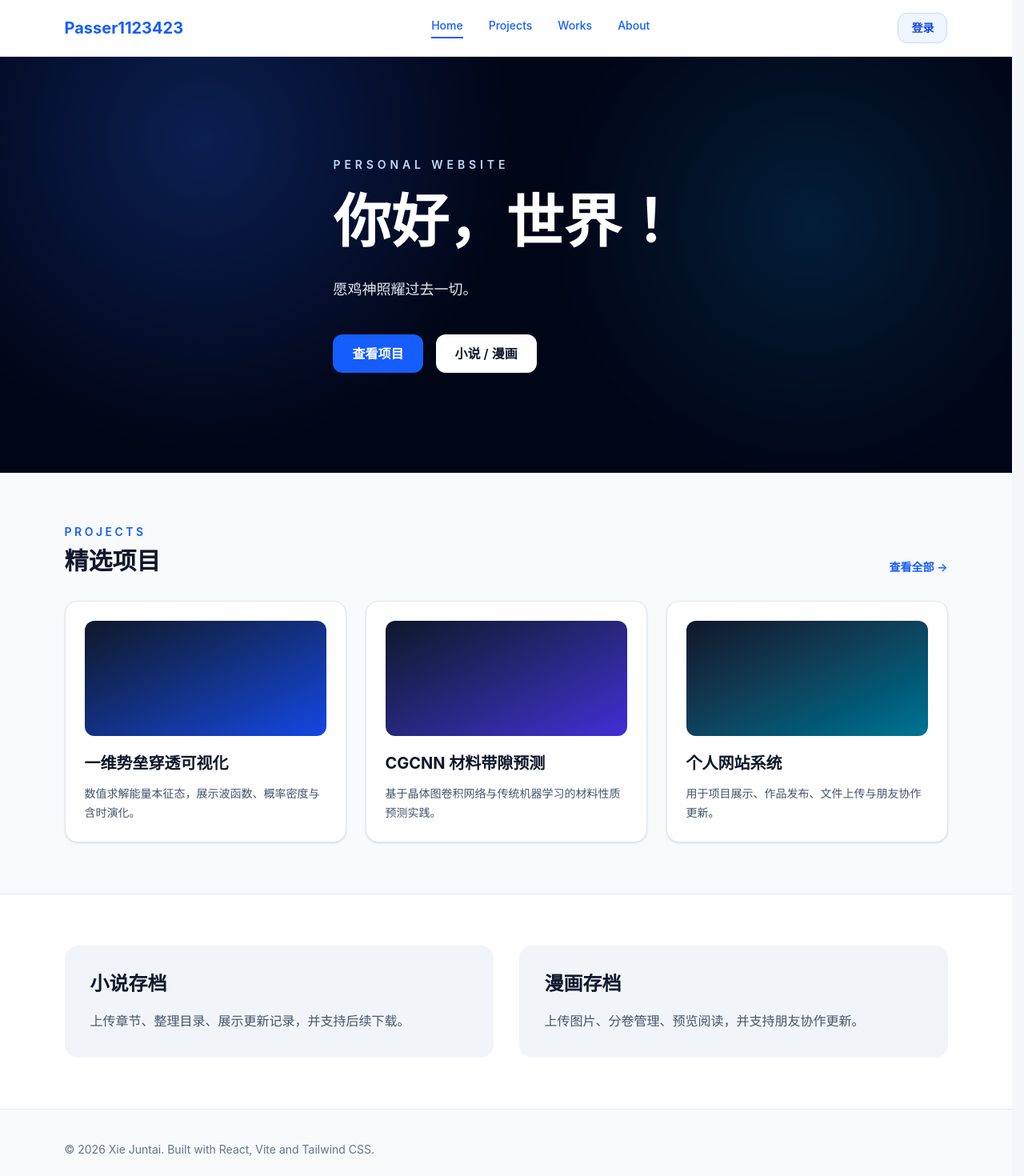
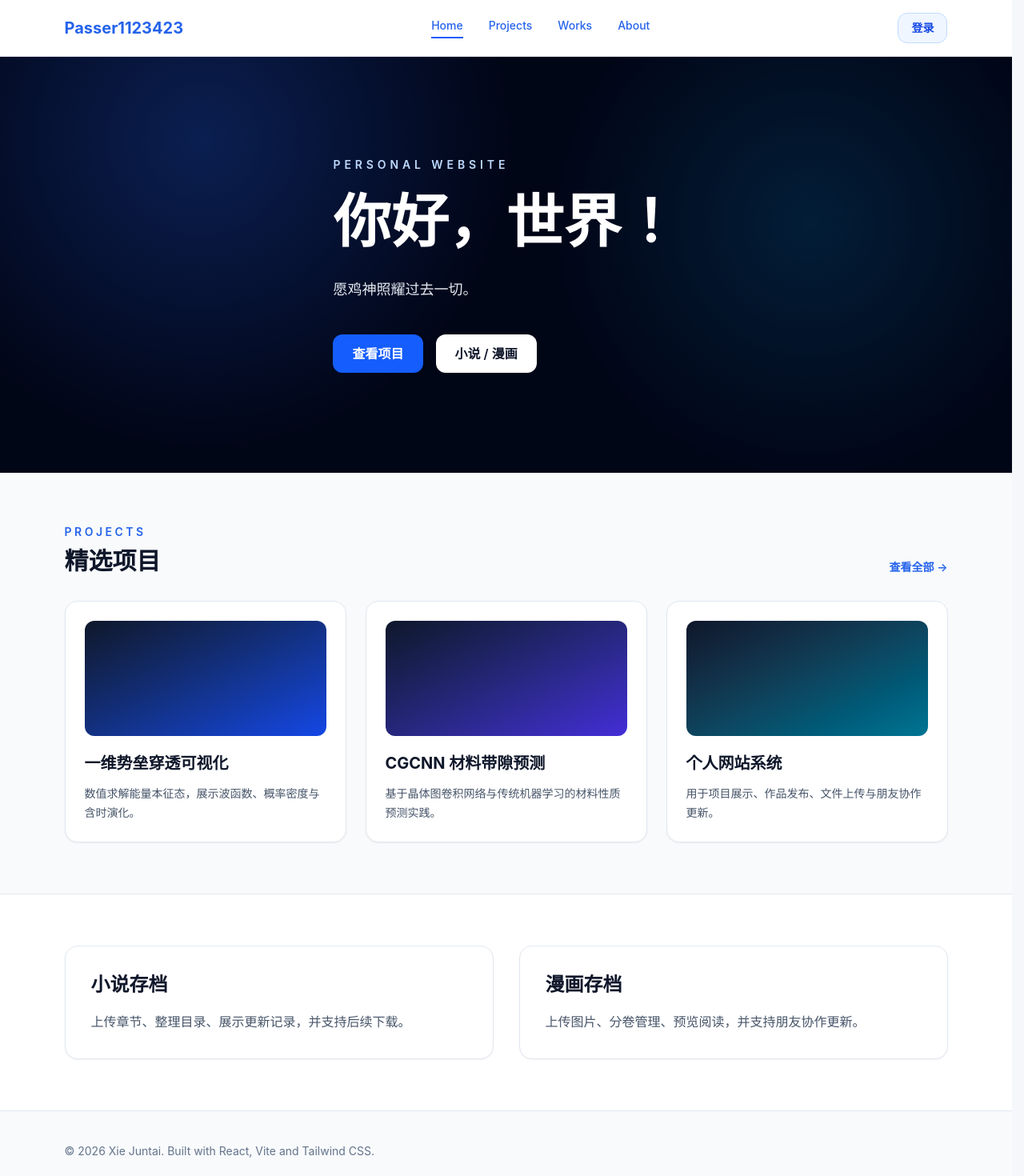
Before and after one commit to Passer1123423/personal-site, a React (Vite) app in the folder frontend/: page / in a window 1280 px wide. Shown: the top 1470 px of the page at 80% size. Built offline with nearby package versions, Linux system fonts and the light colour scheme.

Commit message:
Apply shared public page styles

```diff
--- a/frontend/src/components/Footer.tsx
+++ b/frontend/src/components/Footer.tsx
@@ -2,7 +2,7 @@ function Footer() {
   return (
     <footer
       id="about"
-      className="mx-auto max-w-6xl px-6 py-10 text-sm text-slate-500"
+      className="mx-auto max-w-6xl px-6 py-10 text-sm text-soft"
     >
       © 2026 Xie Juntai. Built with React, Vite and Tailwind CSS.
     </footer>
--- a/frontend/src/components/Hero.tsx
+++ b/frontend/src/components/Hero.tsx
@@ -32,7 +32,7 @@ function Hero() {
 
           <Link
             to="/works"
-            className="rounded-xl bg-white px-6 py-3 font-semibold text-slate-900 hover:bg-slate-100"
+            className="rounded-xl bg-white px-6 py-3 font-semibold text-main hover:bg-slate-100"
           >
             小说 / 漫画
           </Link>
--- a/frontend/src/components/Navbar.tsx
+++ b/frontend/src/components/Navbar.tsx
@@ -49,7 +49,7 @@ function Navbar() {
   return (
     <header className="sticky top-0 z-20 border-b border-slate-200 bg-white/90 backdrop-blur">
       <nav className="mx-auto flex max-w-6xl items-center justify-between px-6 py-4">
-        <NavLink to="/" className="text-xl font-bold text-blue-600">
+        <NavLink to="/" className="text-xl font-bold link-accent">
           Passer1123423
         </NavLink>
 
@@ -60,7 +60,7 @@ function Navbar() {
               to={item.to}
               end={item.to === '/'}
               className={({ isActive }) =>
-                `border-b-2 pb-1 text-blue-600 transition ${
+                `border-b-2 pb-1 link-accent transition ${
                   isActive
                     ? 'border-blue-600'
                     : 'border-transparent hover:border-blue-300'
@@ -76,7 +76,7 @@ function Navbar() {
           <div className="flex items-center gap-3">
             <Link
               to={`/users/${currentUser.username}`}
-              className="inline-block text-sm font-semibold text-blue-600 underline underline-offset-4 transition duration-150 hover:scale-110 hover:-rotate-1 hover:text-blue-600"
+              className="inline-block text-sm font-semibold link-accent underline underline-offset-4 transition duration-150 hover:scale-110 hover:-rotate-1"
               title="进入用户主页"
             >
               {currentUser.displayName || currentUser.username}
--- a/frontend/src/components/ProjectCard.tsx
+++ b/frontend/src/components/ProjectCard.tsx
@@ -6,14 +6,14 @@ type ProjectCardProps = {
 
 function ProjectCard({ project }: ProjectCardProps) {
   return (
-    <article className="rounded-2xl border border-slate-200 bg-white p-6 shadow-sm transition hover:-translate-y-1 hover:shadow-md">
+    <article className="surface-card surface-card-link p-6">
       <div
         className={`mb-5 h-36 rounded-xl bg-gradient-to-br ${project.coverClass}`}
       />
 
-      <h3 className="text-xl font-bold text-slate-900">{project.title}</h3>
+      <h3 className="text-xl font-bold text-main">{project.title}</h3>
 
-      <p className="mt-3 text-sm leading-6 text-slate-600">
+      <p className="mt-3 text-sm leading-6 text-muted">
         {project.description}
       </p>
     </article>
--- a/frontend/src/components/SectionTitle.tsx
+++ b/frontend/src/components/SectionTitle.tsx
@@ -11,15 +11,15 @@ function SectionTitle({ eyebrow, title, actionText, actionHref }: SectionTitlePr
   return (
     <div className="mb-8 flex items-end justify-between">
       <div>
-        <p className="text-sm font-semibold uppercase tracking-[0.25em] text-blue-600">
+        <p className="text-sm font-semibold uppercase tracking-[0.25em] link-accent">
           {eyebrow}
         </p>
-        <h2 className="mt-2 text-3xl font-bold text-slate-900">{title}</h2>
+        <h2 className="mt-2 text-3xl font-bold text-main">{title}</h2>
       </div>
 
       {actionText && actionHref && (
         <Link
-          className="text-sm font-semibold text-blue-600 hover:text-blue-700"
+          className="text-sm font-semibold link-accent"
           to={actionHref}
         >
           {actionText}
--- a/frontend/src/components/WorksSection.tsx
+++ b/frontend/src/components/WorksSection.tsx
@@ -2,16 +2,16 @@ function WorksSection() {
   return (
     <section id="works" className="border-y border-slate-200 bg-white">
       <div className="mx-auto grid max-w-6xl gap-8 px-6 py-16 md:grid-cols-2">
-        <div className="rounded-2xl bg-slate-100 p-8">
-          <h2 className="text-2xl font-bold text-slate-900">小说存档</h2>
-          <p className="mt-4 leading-7 text-slate-600">
+        <div className="surface-card p-8">
+          <h2 className="text-2xl font-bold text-main">小说存档</h2>
+          <p className="mt-4 leading-7 text-muted">
             后续用于上传章节、整理目录、展示更新记录，并支持下载。
           </p>
         </div>
 
-        <div className="rounded-2xl bg-slate-100 p-8">
-          <h2 className="text-2xl font-bold text-slate-900">漫画存档</h2>
-          <p className="mt-4 leading-7 text-slate-600">
+        <div className="surface-card p-8">
+          <h2 className="text-2xl font-bold text-main">漫画存档</h2>
+          <p className="mt-4 leading-7 text-muted">
             后续用于上传图片、分卷管理、预览阅读，并支持朋友协作更新。
           </p>
         </div>
--- a/frontend/src/pages/AboutPage.tsx
+++ b/frontend/src/pages/AboutPage.tsx
@@ -1,13 +1,13 @@
 function AboutPage() {
   return (
     <section className="mx-auto max-w-6xl px-6 py-16">
-      <p className="text-sm font-semibold uppercase tracking-[0.25em] text-blue-600">
+      <p className="text-sm font-semibold uppercase tracking-[0.25em] link-accent">
         About
       </p>
 
-      <h1 className="mt-2 text-4xl font-bold text-slate-900">关于我</h1>
+      <h1 className="mt-2 text-3xl font-bold text-main">关于我</h1>
 
-      <div className="mt-8 max-w-3xl space-y-5 leading-8 text-slate-600">
+      <div className="mt-8 max-w-3xl space-y-5 leading-8 text-muted">
         <p>
           这里可以放个人介绍、研究兴趣、项目方向、联系方式和网站说明。
         </p>
--- a/frontend/src/pages/HomePage.tsx
+++ b/frontend/src/pages/HomePage.tsx
@@ -30,20 +30,20 @@ function HomePage() {
         <div className="mx-auto grid max-w-6xl gap-8 px-6 py-16 md:grid-cols-2">
           <Link
             to="/works"
-            className="rounded-2xl bg-slate-100 p-8 transition hover:-translate-y-1 hover:shadow-md"
+            className="surface-card surface-card-link p-8"
           >
-            <h2 className="text-2xl font-bold text-slate-900">小说存档</h2>
-            <p className="mt-4 leading-7 text-slate-600">
+            <h2 className="text-2xl font-bold text-main">小说存档</h2>
+            <p className="mt-4 leading-7 text-muted">
               上传章节、整理目录、展示更新记录，并支持后续下载。
             </p>
           </Link>
 
           <Link
             to="/works"
-            className="rounded-2xl bg-slate-100 p-8 transition hover:-translate-y-1 hover:shadow-md"
+            className="surface-card surface-card-link p-8"
           >
-            <h2 className="text-2xl font-bold text-slate-900">漫画存档</h2>
-            <p className="mt-4 leading-7 text-slate-600">
+            <h2 className="text-2xl font-bold text-main">漫画存档</h2>
+            <p className="mt-4 leading-7 text-muted">
               上传图片、分卷管理、预览阅读，并支持朋友协作更新。
             </p>
           </Link>
--- a/frontend/src/pages/ProjectsPage.tsx
+++ b/frontend/src/pages/ProjectsPage.tsx
@@ -10,7 +10,7 @@ function ProjectsPage() {
         title="项目实践"
       />
 
-      <p className="mb-8 max-w-3xl leading-7 text-slate-600">
+      <p className="mb-8 max-w-3xl leading-7 text-muted">
         这里用于整理我的物理计算、机器学习、网站开发和课程项目。后续每个项目可以继续扩展为独立详情页。
       </p>
 
```
Also changed, not shown: frontend/src/pages/WorksPage.tsx (+9 -9 lines).
